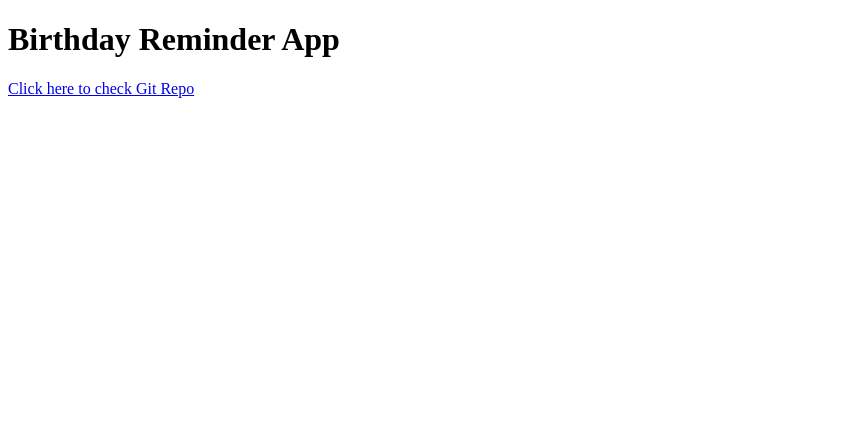
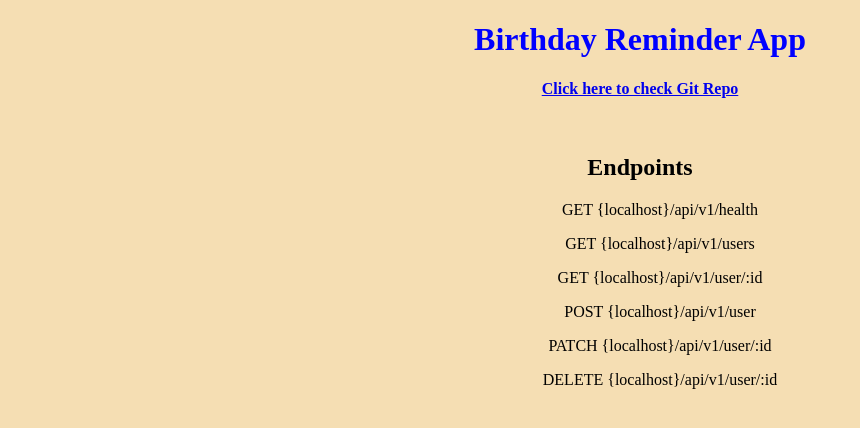
Before and after one commit to SumitVermakgp/birthday-reminder, a website: page index.html in a window 1280 px wide. Shown: the whole page, without its empty margins (0-860 px from the left). Drawn offline with Linux system fonts and the light colour scheme.

Commit message:
updated index html

```diff
--- a/index.html
+++ b/index.html
@@ -1,10 +1,27 @@
 <!DOCTYPE html>
-<html>
+<html lang="en">
     <head>
+        <meta charset="UTF-8">
+        <meta name="viewport" content="width=device-width, initial-scale=1.0">
         <title> Birthday Reminder</title>
+        <link rel="stylesheet" href="./style.css">
     </head>
     <body>
         <h1>Birthday Reminder App</h1>
-        <a href="https://github.com/SumitVermakgp/birthday-reminder"> Click here to check Git Repo</a>
+        <div id=gitLink>
+            <a href="https://github.com/SumitVermakgp/birthday-reminder"> Click here to check Git Repo</a>
+        </div>
+        <br><br>
+        <div id=endpoints>
+            <h2> Endpoints </h2>
+            <ul> GET  {localhost}/api/v1/health</ul>
+            <ul> GET  {localhost}/api/v1/users</ul>
+            <ul> GET  {localhost}/api/v1/user/:id</ul>
+            <ul> POST {localhost}/api/v1/user</ul>
+            <ul> PATCH {localhost}/api/v1/user/:id</ul>
+            <ul> DELETE {localhost}/api/v1/user/:id</ul>
+
+
+        </div>
     </body>
 </html>
--- /dev/null
+++ b/style.css
@@ -0,0 +1,21 @@
+body {
+    background-color: wheat;
+}
+
+h1 {
+    font-weight: bold;
+    color: blue;
+    text-align: center;
+}
+
+#gitLink {
+    font-weight: bold;
+    color: lightblue;
+    text-align: center;
+}
+
+
+#endpoints {
+    margin: auto;
+    text-align: center;
+}
```
